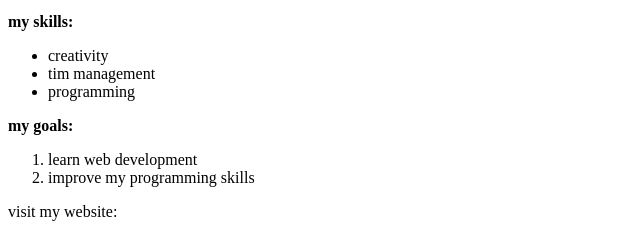
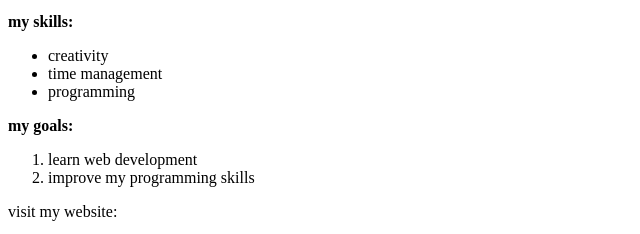
Before and after one commit to ranamajedalgh-glitch/my-personal-profile, a plain HTML site: page index.html in a window 1280 px wide. Shown: the part 227-461 px from the top of the page, 0-640 px from the left. Drawn offline with Linux system fonts and the light colour scheme.

Commit message:
Update index.html

```diff
--- a/index.html
+++ b/index.html
@@ -21,7 +21,7 @@
 
     <ul>
         <li>creativity</li>
-        <li>tim management</li>
+        <li>time management</li>
         <li>programming</li>
     </ul>
 
```
